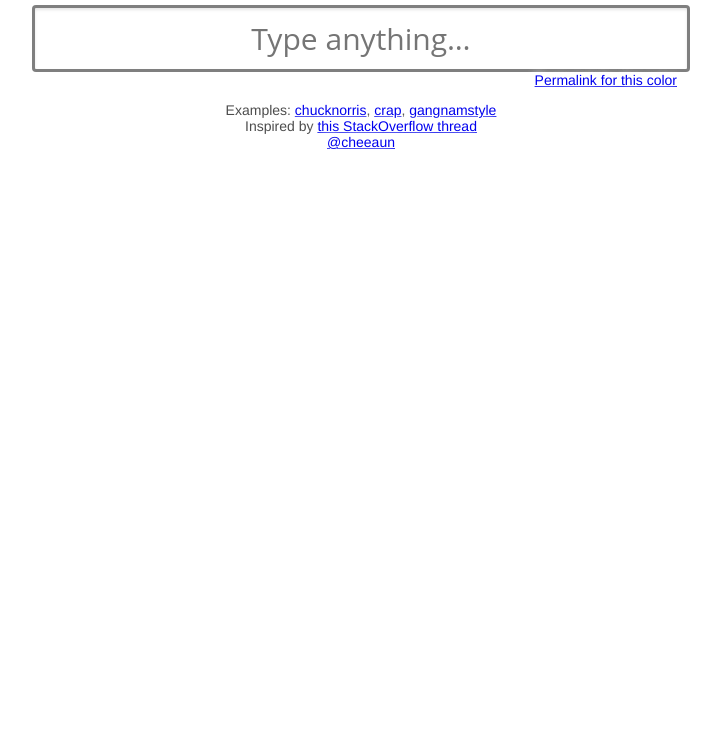
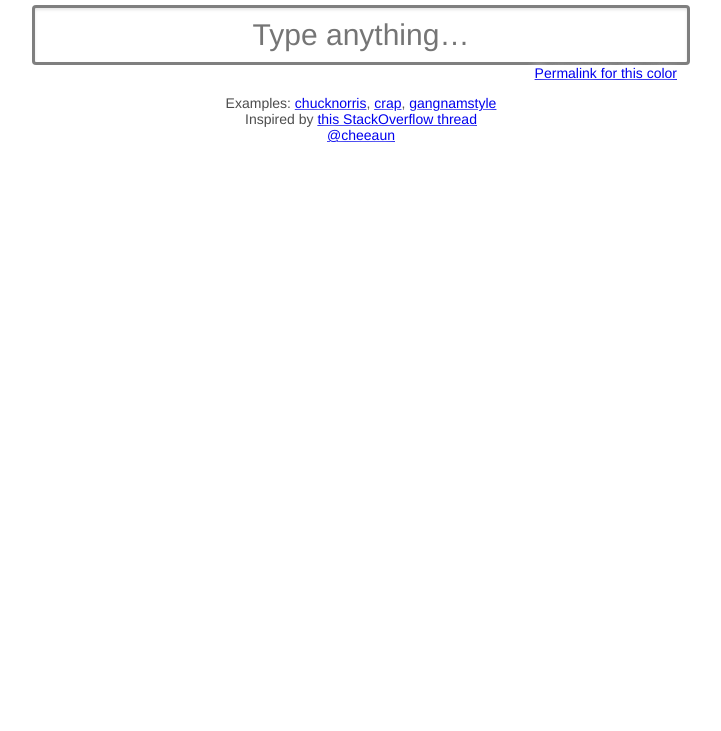
Before and after one commit to cheeaun/bgcolorful, a plain HTML site: page index.html in a window 1280 px wide. Shown: the part 69-800 px from the top of the page, without its empty margins (279-1000 px from the left). Drawn offline with Linux system fonts and the light colour scheme.

Commit message:
No Open Sans here yo

```diff
--- a/index.html
+++ b/index.html
@@ -20,7 +20,7 @@ h1{
 	font-weight: normal;
 }
 input{
-	font-family: Open Sans, Arial, sans-serif;
+	font-family: Helvetica Neue, Helvetica, Arial, sans-serif;
 	width: 50%;
 	min-width: 280px;
 	max-width: 640px;
```
